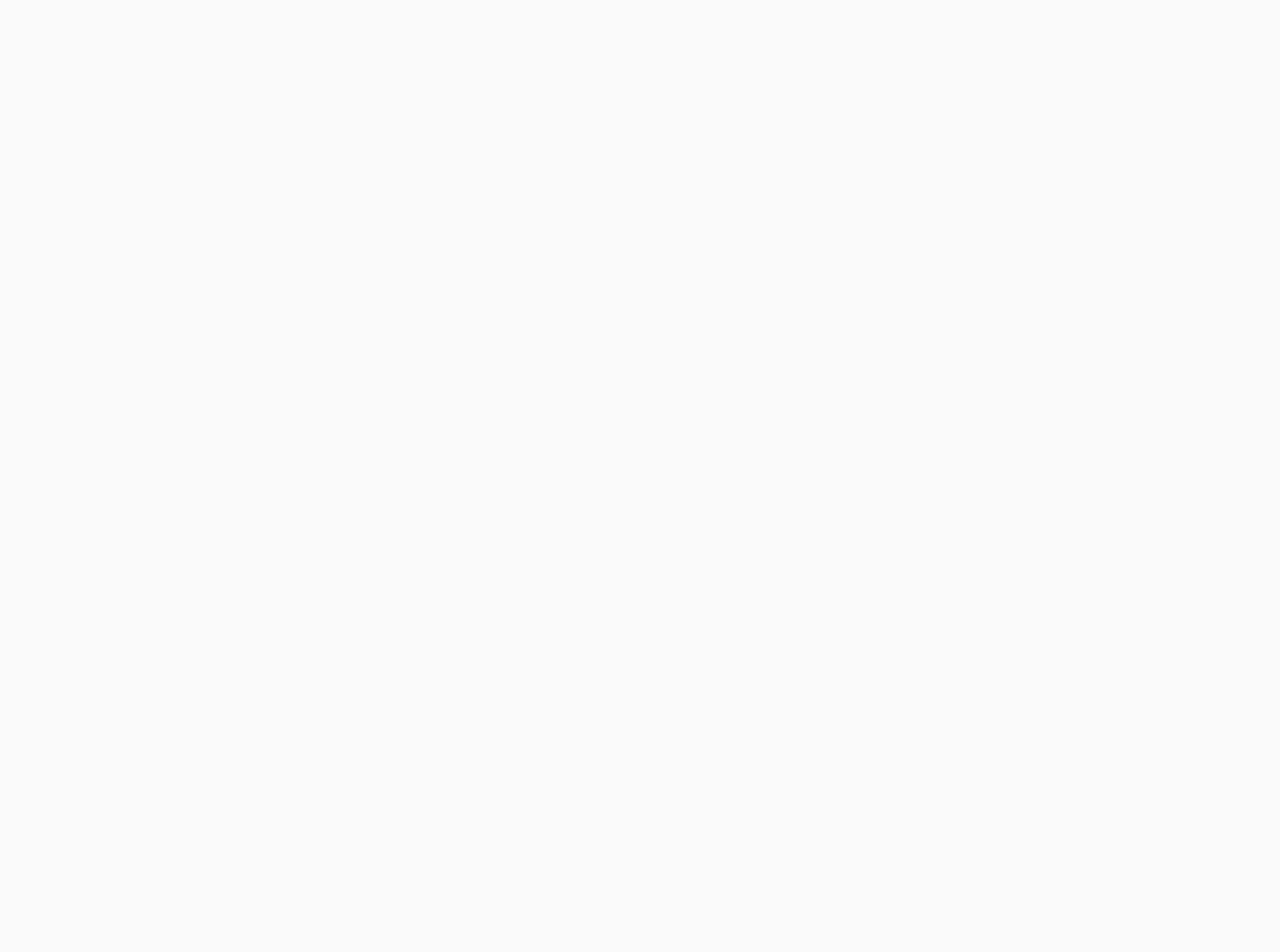
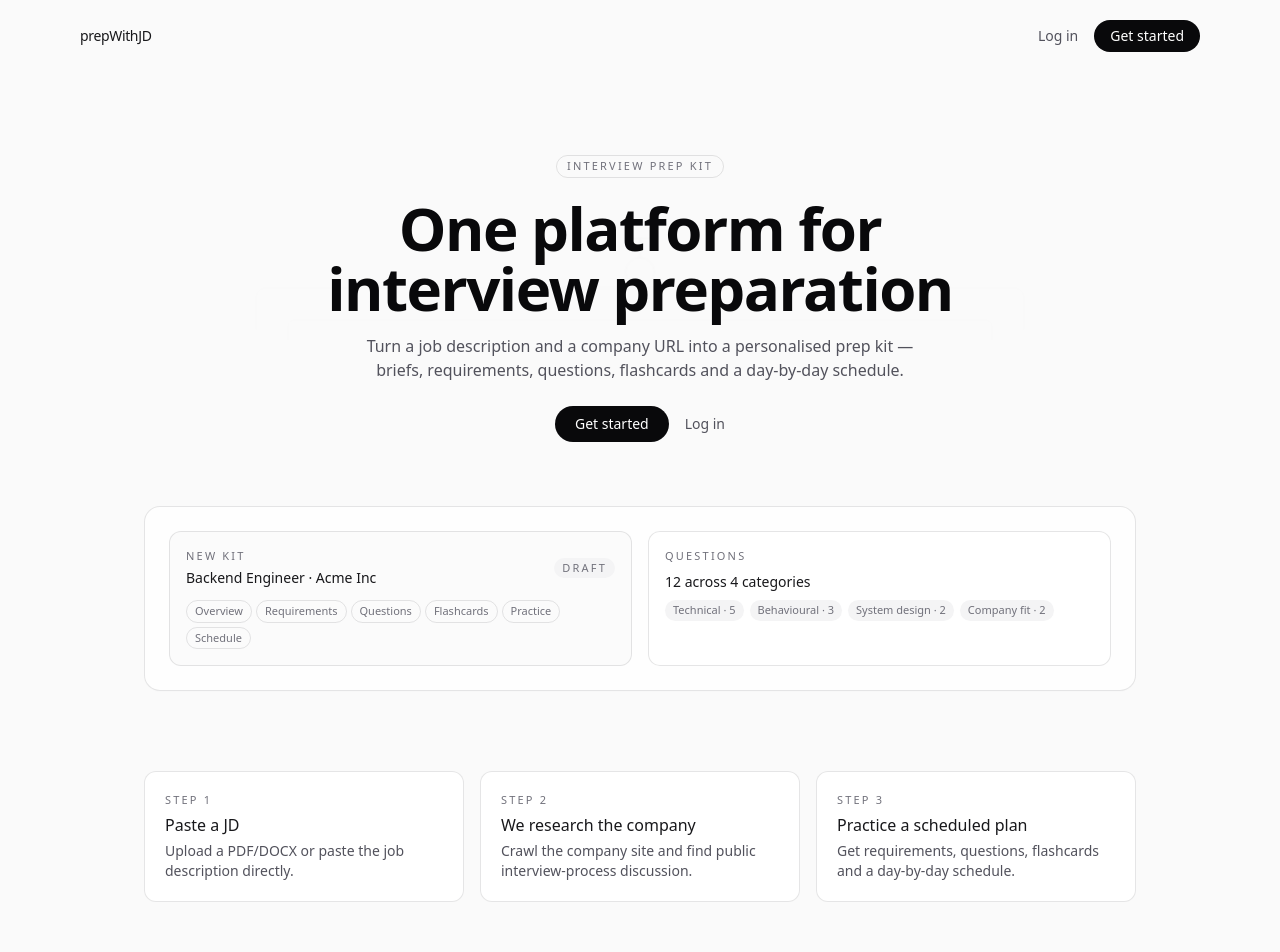
Before and after one commit to parthgoel1204/prepWithJD, a Next.js app in the folder apps/web/: page / in a window 1280 px wide. Shown: the top 952 px of the page. Before the commit the page ends 800 px from the top, so only its background shows below. Built offline with nearby package versions, Linux system fonts and the light colour scheme; no server answers.

Commit message:
feat: add landing page with hero and in-view sections

```diff
--- a/apps/web/src/app/page.tsx
+++ b/apps/web/src/app/page.tsx
@@ -1,5 +1,130 @@
-// Root page is normally never rendered — middleware.ts redirects "/" to
-// /login or /dashboard based on session-cookie presence.
-export default function Home() {
-  return null;
+import Link from "next/link";
+import { redirect } from "next/navigation";
+import { cookies } from "next/headers";
+import Image from "next/image";
+import { InView } from "@/components/core/in-view";
+
+export default async function Home() {
+  const cookieStore = await cookies();
+  const hasSession = cookieStore.has("sid");
+  if (hasSession) {
+    redirect("/dashboard");
+  }
+
+  return (
+    <main className="relative min-h-screen overflow-x-hidden">
+      <header className="mx-auto flex max-w-6xl items-center justify-between px-4 py-5">
+        <div className="text-sm font-medium tracking-tight text-zinc-900">prepWithJD</div>
+        <nav className="flex items-center gap-4 text-sm">
+          <Link href="/login" className="text-zinc-600 transition hover:text-zinc-900">
+            Log in
+          </Link>
+          <Link
+            href="/register"
+            className="rounded-full bg-zinc-950 px-4 py-1.5 text-sm font-medium text-white transition hover:bg-zinc-900 active:scale-[0.98]"
+          >
+            Get started
+          </Link>
+        </nav>
+      </header>
+
+      <div className="pointer-events-none absolute inset-0 -z-10">
+        <Image
+          src="/illustrations/hero-desk.svg"
+          alt=""
+          width={1600}
+          height={900}
+          className="absolute left-1/2 top-0 -translate-x-1/2 opacity-[0.08] blur-[1px] [mask-image:radial-gradient(70%_40%_at_50%_30%,black,transparent)]"
+          aria-hidden="true"
+          priority
+        />
+      </div>
+
+      <InView className="mx-auto max-w-5xl px-4 pt-12 sm:pt-16 md:pt-20">
+        <div className="text-center">
+          <div className="mx-auto inline-flex items-center gap-1.5 rounded-full border border-zinc-950/10 px-2.5 py-0.5 text-[11px] uppercase tracking-[0.2em] text-zinc-500">
+            Interview Prep Kit
+          </div>
+          <h1 className="mt-5 text-balance text-4xl font-semibold tracking-tight text-zinc-950 sm:text-5xl md:text-6xl">
+            One platform for interview preparation
+          </h1>
+          <p className="mx-auto mt-4 max-w-2xl text-balance text-base text-zinc-600">
+            Turn a job description and a company URL into a personalised prep kit — briefs, requirements, questions, flashcards and a day-by-day schedule.
+          </p>
+          <div className="mt-6 flex flex-wrap items-center justify-center gap-4">
+            <Link
+              href="/register"
+              className="rounded-full bg-zinc-950 px-5 py-2 text-sm font-medium text-white transition hover:bg-zinc-900 active:scale-[0.98]"
+            >
+              Get started
+            </Link>
+            <Link href="/login" className="text-sm text-zinc-600 transition hover:text-zinc-900">
+              Log in
+            </Link>
+          </div>
+        </div>
+      </InView>
+
+      <InView delay={0.05} className="mx-auto mt-10 max-w-5xl px-4 sm:mt-14 md:mt-16">
+        <div className="rounded-2xl border border-zinc-950/10 bg-white/80 p-5 shadow-[0_1px_1px_rgba(0,0,0,0.01)] backdrop-blur-sm sm:p-6">
+          <div className="grid gap-4 sm:grid-cols-2">
+            <div className="rounded-xl border border-zinc-950/10 bg-zinc-50/80 p-4">
+              <div className="flex items-center justify-between">
+                <div>
+                  <div className="text-[11px] uppercase tracking-[0.2em] text-zinc-500">New kit</div>
+                  <div className="mt-1 text-sm font-medium text-zinc-900">Backend Engineer · Acme Inc</div>
+                </div>
+                <div className="rounded-full bg-zinc-100 px-2 py-0.5 text-[11px] uppercase tracking-[0.2em] text-zinc-500">
+                  Draft
+                </div>
+              </div>
+              <div className="mt-3 flex flex-wrap gap-1">
+                {["Overview", "Requirements", "Questions", "Flashcards", "Practice", "Schedule"].map((t) => (
+                  <div key={t} className="rounded-full border border-zinc-950/10 px-2 py-0.5 text-[11px] text-zinc-500">
+                    {t}
+                  </div>
+                ))}
+              </div>
+            </div>
+            <div className="rounded-xl border border-zinc-950/10 bg-white p-4">
+              <div className="text-[11px] uppercase tracking-[0.2em] text-zinc-500">Questions</div>
+              <div className="mt-2 text-sm text-zinc-900">12 across 4 categories</div>
+              <div className="mt-2 flex flex-wrap gap-1.5 text-[11px] text-zinc-500">
+                <span className="rounded-full bg-zinc-100 px-2 py-0.5">Technical · 5</span>
+                <span className="rounded-full bg-zinc-100 px-2 py-0.5">Behavioural · 3</span>
+                <span className="rounded-full bg-zinc-100 px-2 py-0.5">System design · 2</span>
+                <span className="rounded-full bg-zinc-100 px-2 py-0.5">Company fit · 2</span>
+              </div>
+            </div>
+          </div>
+        </div>
+      </InView>
+
+      <section className="mx-auto mt-12 max-w-5xl px-4 sm:mt-16 md:mt-20">
+        <div className="grid gap-4 sm:grid-cols-2 lg:grid-cols-3">
+          <InView delay={0.05} className="rounded-xl border border-zinc-950/10 bg-white p-5">
+            <div className="text-[11px] uppercase tracking-[0.2em] text-zinc-500">Step 1</div>
+            <h3 className="mt-1 text-base font-medium text-zinc-900">Paste a JD</h3>
+            <p className="mt-1 text-sm text-zinc-600">Upload a PDF/DOCX or paste the job description directly.</p>
+          </InView>
+          <InView delay={0.1} className="rounded-xl border border-zinc-950/10 bg-white p-5">
+            <div className="text-[11px] uppercase tracking-[0.2em] text-zinc-500">Step 2</div>
+            <h3 className="mt-1 text-base font-medium text-zinc-900">We research the company</h3>
+            <p className="mt-1 text-sm text-zinc-600">Crawl the company site and find public interview-process discussion.</p>
+          </InView>
+          <InView delay={0.15} className="rounded-xl border border-zinc-950/10 bg-white p-5">
+            <div className="text-[11px] uppercase tracking-[0.2em] text-zinc-500">Step 3</div>
+            <h3 className="mt-1 text-base font-medium text-zinc-900">Practice a scheduled plan</h3>
+            <p className="mt-1 text-sm text-zinc-600">Get requirements, questions, flashcards and a day-by-day schedule.</p>
+          </InView>
+        </div>
+      </section>
+
+      <footer className="mx-auto mt-16 max-w-5xl px-4 py-8 text-center text-xs text-zinc-500">
+        <a href="https://github.com/anomalyco/prepWithJD" target="_blank" rel="noopener noreferrer" className="transition hover:text-zinc-900">
+          GitHub
+        </a>
+      </footer>
+    </main>
+  );
 }
```
Also changed, not shown: apps/web/public/illustrations/hero-desk.svg (added).
